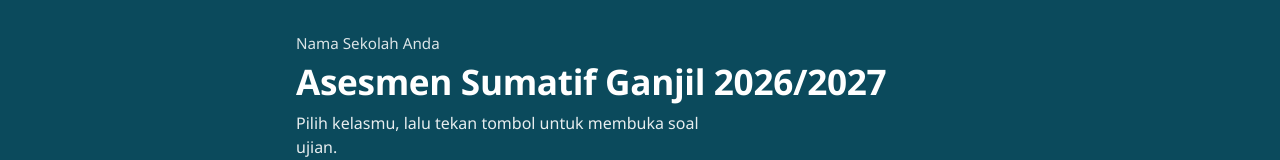
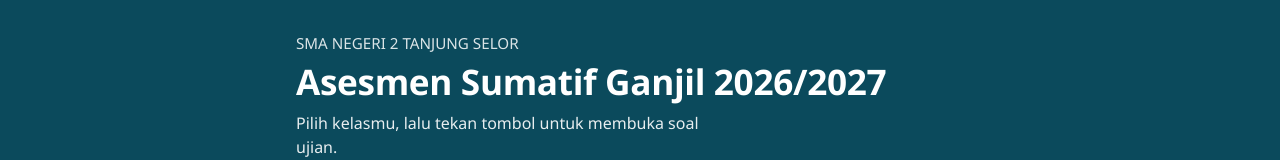
Before and after one commit to Faisal-s-kom/ASESMEN-SUMATIF-GANJIL-2026-2027, a plain HTML site: page index.html in a window 1280 px wide. Shown: the top 160 px of the page. Drawn offline with Linux system fonts and the light colour scheme.

Commit message:
Update school name in index.html

```diff
--- a/index.html
+++ b/index.html
@@ -117,7 +117,7 @@
 
 <header>
   <div class="wrap">
-    <p class="school">Nama Sekolah Anda</p>
+    <p class="school">SMA NEGERI 2 TANJUNG SELOR</p>
     <h1>Asesmen Sumatif Ganjil 2026/2027</h1>
     <p class="sub">Pilih kelasmu, lalu tekan tombol untuk membuka soal ujian.</p>
   </div>
```
